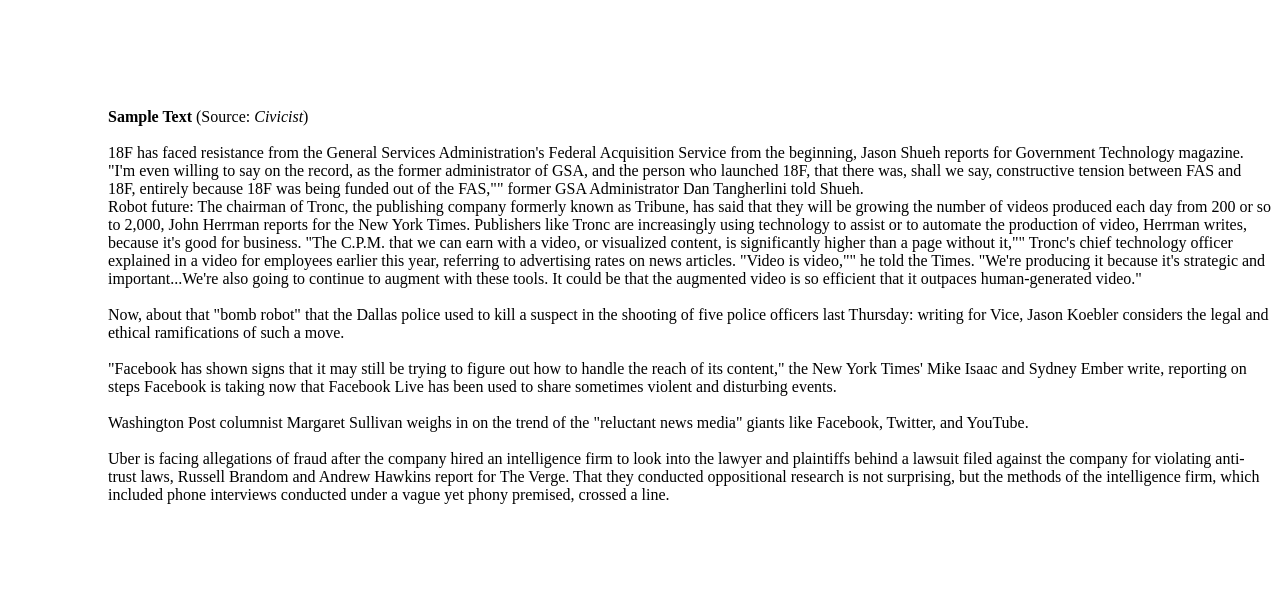
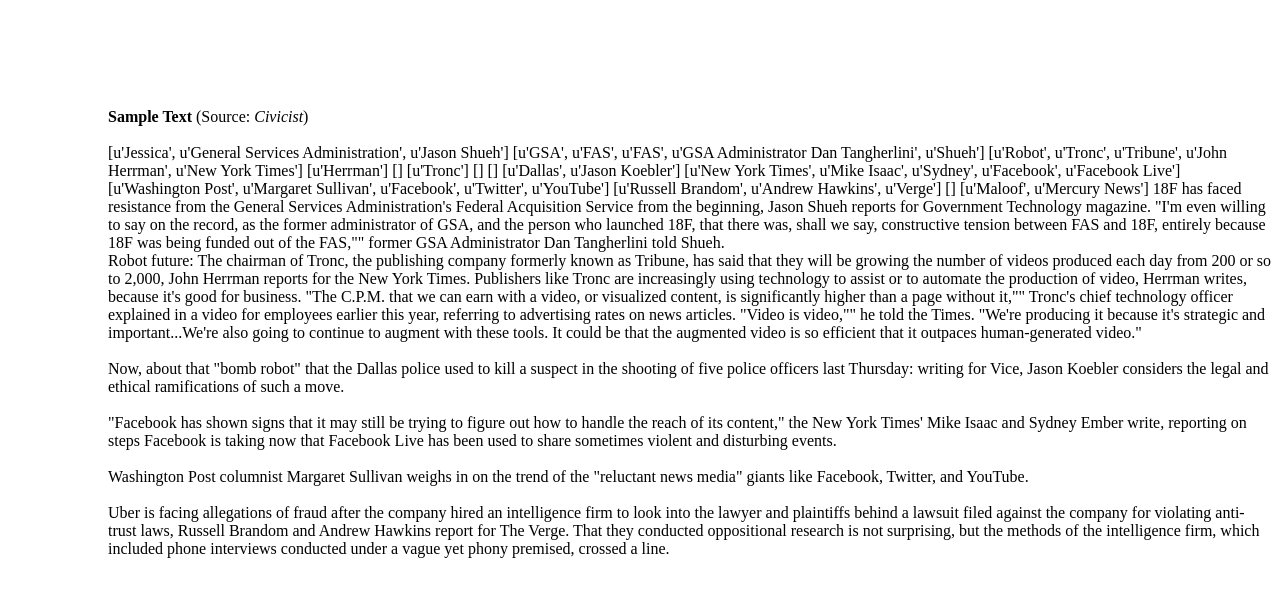
Before and after one commit to hcutler/hcutler.github.io, a plain HTML site: page index.html in a window 1280 px wide. Drawn offline with nearby package versions, Linux system fonts and the light colour scheme.

Commit message:
playing with text

```diff
--- a/index.html
+++ b/index.html
@@ -11,6 +11,21 @@
 
 <body style="align:center; padding-top: 100px;padding-left:100px">
 <b>Sample Text </b>(Source: <i>Civicist</i>)<br><br>
+
+[u'Jessica', u'General Services Administration', u'Jason Shueh']
+[u'GSA', u'FAS', u'FAS', u'GSA Administrator Dan Tangherlini', u'Shueh']
+[u'Robot', u'Tronc', u'Tribune', u'John Herrman', u'New York Times']
+[u'Herrman']
+[]
+[u'Tronc']
+[]
+[]
+[u'Dallas', u'Jason Koebler']
+[u'New York Times', u'Mike Isaac', u'Sydney', u'Facebook', u'Facebook Live']
+[u'Washington Post', u'Margaret Sullivan', u'Facebook', u'Twitter', u'YouTube']
+[u'Russell Brandom', u'Andrew Hawkins', u'Verge']
+[]
+[u'Maloof', u'Mercury News']
 
 18F has faced resistance from the General Services Administration's Federal Acquisition Service from the beginning, Jason Shueh reports for Government Technology magazine. "I'm even willing to say on the record, as the former administrator of GSA, and the person who launched 18F, that there was, shall we say, constructive tension between FAS and 18F, entirely because 18F was being funded out of the FAS,"" former GSA Administrator Dan Tangherlini told Shueh.<br>
 
```
